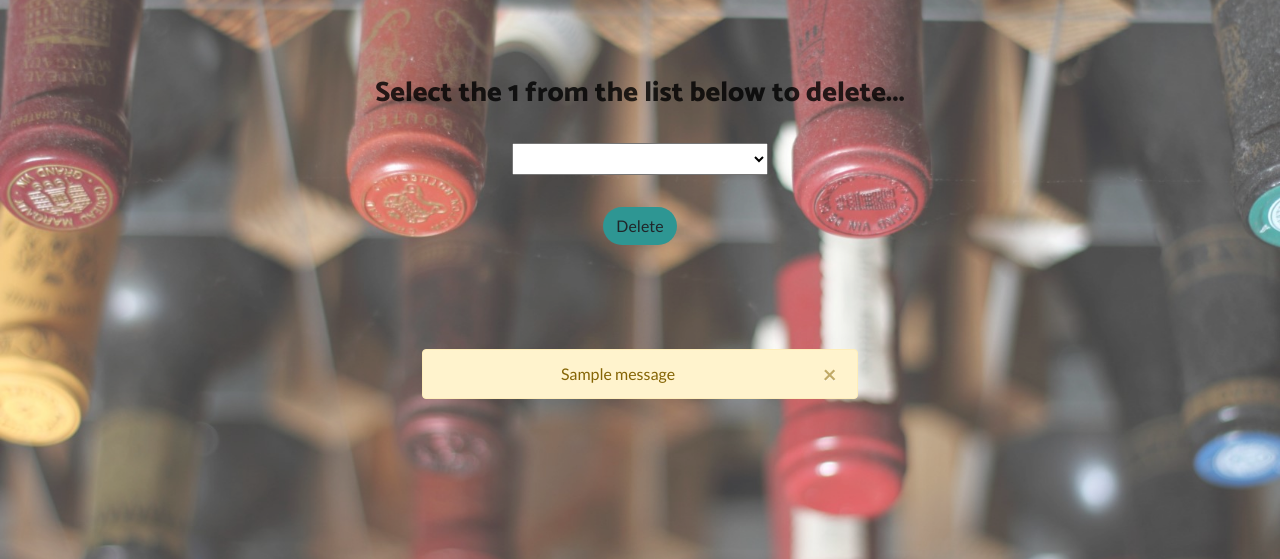
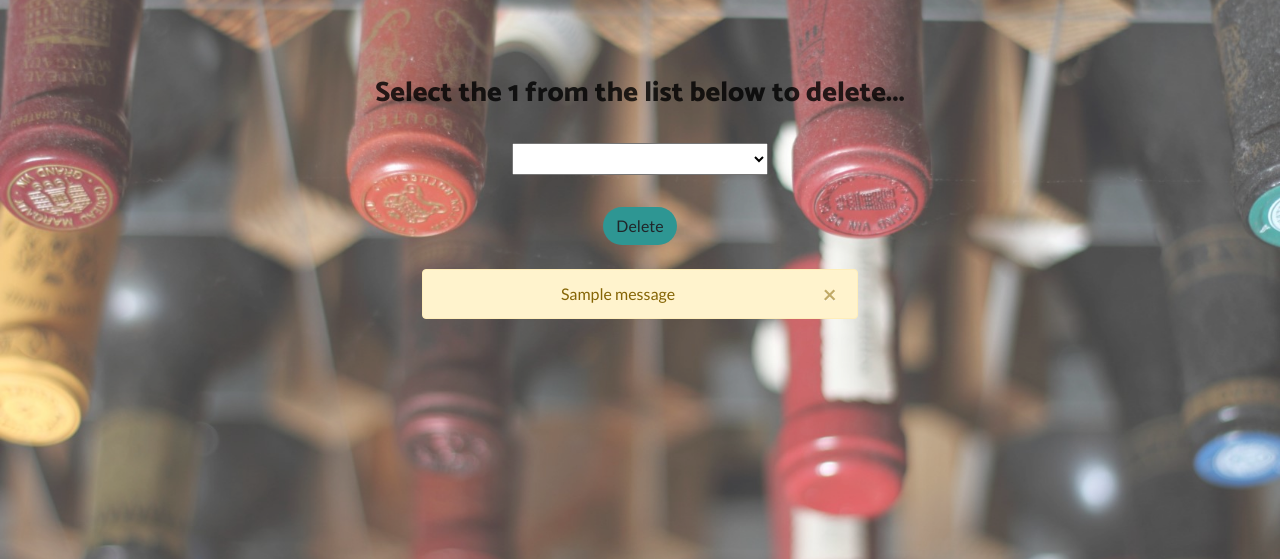
Before and after one commit to StuChapman/BD-MS-Project-Cave-du-Vins-broken-Procfile, a Flask app: template templates/categories.html in a window 1280 px wide. Shown: the part 107-666 px from the top of the page. Run offline with Flask 2, Linux system fonts and the light colour scheme; the template is opened without the code that fills it: most values are stand-ins (such as "Sample title", 1, 10 or a date in 2020); one stand-in notice (Sample message) is shown; lists and menus that the app fills with data are empty; some libraries are stand-ins or nearby versions.

Commit message:
Fix: corrected categories.html flash alert positioning

```diff
--- a/static/css/style.css
+++ b/static/css/style.css
@@ -135,7 +135,7 @@ header.hero .hero-content .hero-subheading {
 
 /* Category.html styling */
 .deleteitem {
-    width: 20vw;
+    width: 50vw;
     height: 2rem;
 }
 
@@ -157,4 +157,7 @@ header.hero .hero-content .hero-subheading {
         width: 34vw;
     }
 
+    .deleteitem {
+        width: 20vw;
+    }
 }
--- a/templates/categories.html
+++ b/templates/categories.html
@@ -36,9 +36,10 @@
                 </form>
                 <br>
             </div>
-
-                <div class="deleteflash ml-auto mr-auto">
-                {% with messages = get_flashed_messages() %}
+        </div>
+        <!-- Delete Alert Flash -->
+        <div class="deleteflash ml-auto mr-auto mt-0">
+            {% with messages = get_flashed_messages() %}
                 {% if messages %}
                     {% for message in messages %}
                     <div class="alert alert-warning alert-dismissible" role="alert">
@@ -47,9 +48,9 @@
                     </div>
                     {% endfor %}
                 {% endif %}
-                {% endwith %}
-
+            {% endwith %}
         </div>
     </header>
 
+
 {% endblock %}
```
Also changed, not shown: templates/layout.html (+4 -4 lines).
